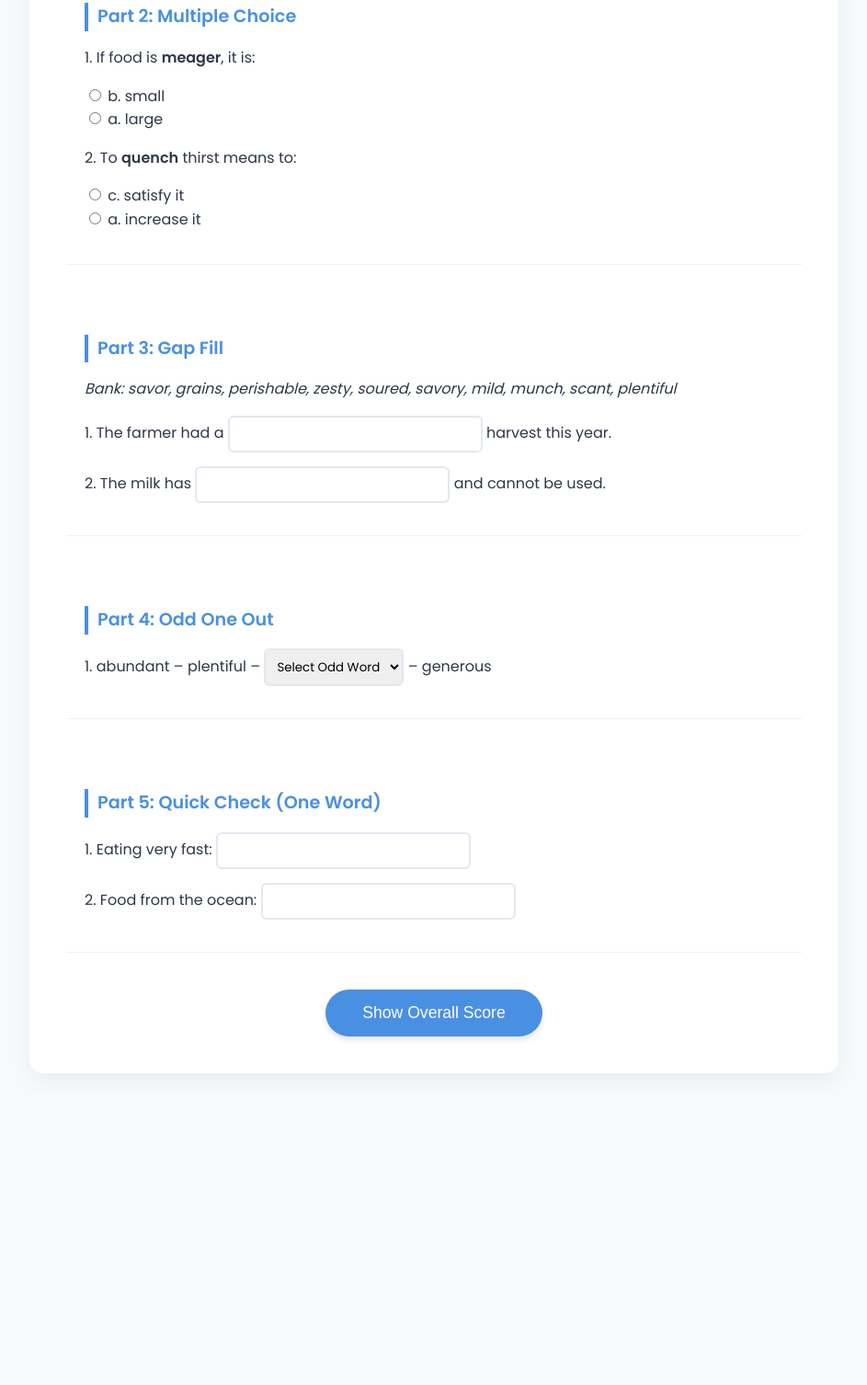
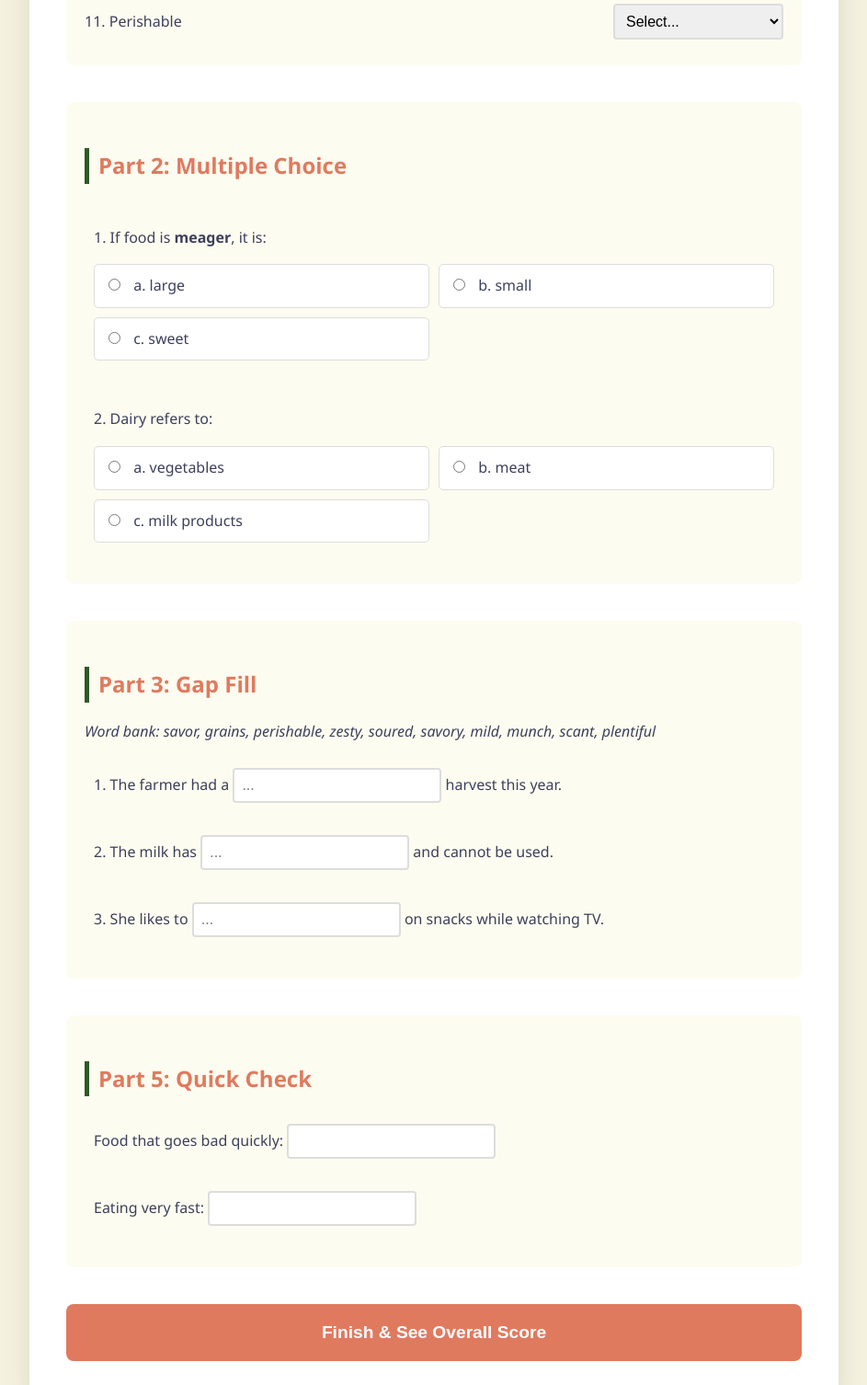
Before and after one commit to khr824/ieltsvocab, a plain HTML site: page index.html in a window 1280 px wide. Shown: the part 534-2040 px from the top of the page at 92% size, without its empty margins (168-1111 px from the left). Before the commit the page ends 1721 px from the top, so only its background shows below. Drawn offline with nearby package versions, Linux system fonts and the light colour scheme.

Commit message:
Update index.html

```diff
--- a/index.html
+++ b/index.html
@@ -3,20 +3,21 @@
 <head>
     <meta charset="UTF-8">
     <meta name="viewport" content="width=device-width, initial-scale=1.0">
-    <title>IELTS Vocabulary: Food Edition</title>
-    <link href="https://fonts.googleapis.com/css2?family=Poppins:wght@400;600&display=swap" rel="stylesheet">
+    <title>IELTS Food Vocabulary Interactive Worksheet</title>
+    <link href="https://cdnjs.cloudflare.com/ajax/libs/animate.css/4.1.1/animate.min.css" rel="stylesheet">
     <style>
         :root {
-            --primary: #4a90e2;
-            --success: #48bb78;
-            --error: #f56565;
-            --bg: #f7fafc;
-            --text: #2d3748;
+            --primary: #2d5a27;
+            --secondary: #f4f1de;
+            --accent: #e07a5f;
+            --correct: #81b29a;
+            --wrong: #f2cc8f;
+            --text: #3d405b;
         }
 
         body {
-            font-family: 'Poppins', sans-serif;
-            background-color: var(--bg);
+            font-family: 'Segoe UI', Tahoma, Geneva, Verdana, sans-serif;
+            background-color: var(--secondary);
             color: var(--text);
             line-height: 1.6;
             margin: 0;
@@ -29,162 +30,132 @@
             background: white;
             padding: 40px;
             border-radius: 15px;
-            box-shadow: 0 10px 25px rgba(0,0,0,0.05);
+            box-shadow: 0 10px 30px rgba(0,0,0,0.1);
         }
 
-        h1 { color: var(--primary); text-align: center; margin-bottom: 10px; }
-        p.subtitle { text-align: center; color: #718096; margin-bottom: 40px; }
+        h1 { color: var(--primary); text-align: center; border-bottom: 3px solid var(--accent); padding-bottom: 10px; }
+        h2 { color: var(--accent); margin-top: 30px; border-left: 5px solid var(--primary); padding-left: 10px; }
 
-        section { margin-bottom: 40px; padding: 20px; border-bottom: 1px solid #edf2f7; }
-        h2 { color: var(--primary); font-size: 1.2rem; border-left: 4px solid var(--primary); padding-left: 10px; }
+        .section { margin-bottom: 40px; padding: 20px; border-radius: 8px; background: #fdfcf0; }
 
-        /* Question Styling */
-        .question-block { margin: 15px 0; }
+        /* Question Styles */
+        .question-block { margin-bottom: 15px; padding: 10px; border-radius: 5px; transition: all 0.3s; }
+
         select, input[type="text"] {
             padding: 8px;
-            border: 2px solid #e2e8f0;
-            border-radius: 6px;
+            border: 2px solid #ddd;
+            border-radius: 4px;
+            font-size: 16px;
             outline: none;
-            transition: all 0.3s;
-            font-family: inherit;
         }
 
-        /* Feedback Animations */
-        .correct {
-            border-color: var(--success) !important;
-            background-color: #f0fff4;
-            animation: pulse 0.5s ease-in-out;
-        }
-        .incorrect {
-            border-color: var(--error) !important;
-            background-color: #fff5f5;
-            animation: shake 0.4s ease-in-out;
+        .options-grid { display: grid; grid-template-columns: 1fr 1fr; gap: 10px; margin-top: 10px; }
+
+        label { cursor: pointer; display: block; padding: 10px; background: white; border: 1px solid #ddd; border-radius: 5px; }
+        input[type="radio"] { margin-right: 10px; }
+
+        /* Animation Classes */
+        .correct-anim { background-color: var(--correct) !important; animation: pulse 0.5s; color: white; }
+        .wrong-anim { background-color: var(--wrong) !important; animation: shakeX 0.5s; }
+
+        /* Footer & Score */
+        #score-area {
+            text-align: center;
+            margin-top: 40px;
+            display: none;
+            padding: 20px;
+            background: var(--primary);
+            color: white;
+            border-radius: 10px;
         }
 
-        @keyframes shake {
-            0%, 100% { transform: translateX(0); }
-            25% { transform: translateX(-5px); }
-            75% { transform: translateX(5px); }
+        button.main-btn {
+            display: block;
+            width: 100%;
+            padding: 20px;
+            background: var(--accent);
+            color: white;
+            border: none;
+            border-radius: 8px;
+            font-size: 1.2rem;
+            font-weight: bold;
+            cursor: pointer;
+            transition: transform 0.2s;
         }
 
-        @keyframes pulse {
-            0% { transform: scale(1); }
-            50% { transform: scale(1.05); }
-            100% { transform: scale(1); }
-        }
+        button.main-btn:hover { transform: scale(1.02); background: #d6684d; }
 
-        /* Layout for Parts */
-        .grid-row { display: flex; align-items: center; gap: 10px; margin-bottom: 10px; }
-        .label { flex: 1; }
-
-        /* Buttons */
-        .btn-container { text-align: center; margin-top: 30px; }
-        button {
-            background: var(--primary);
-            color: white;
-            border: none;
-            padding: 15px 40px;
-            font-size: 1.1rem;
-            border-radius: 30px;
-            cursor: pointer;
-            transition: transform 0.2s, background 0.3s;
-            box-shadow: 0 4px 6px rgba(0,0,0,0.1);
-        }
-        button:hover { background: #357abd; transform: translateY(-2px); }
-
-        #score-display {
-            display: none;
-            margin-top: 20px;
-            padding: 20px;
-            background: #ebf8ff;
-            border-radius: 10px;
-            text-align: center;
-            font-weight: bold;
-            font-size: 1.2rem;
-        }
+        .matching-row { display: flex; align-items: center; justify-content: space-between; margin-bottom: 8px; }
     </style>
 </head>
 <body>
 
 <div class="container">
-    <h1>IELTS Vocabulary: Food</h1>
-    <p class="subtitle">Objective: Consolidate food-related vocabulary</p>
+    <h1>IELTS Food Vocabulary</h1>
+    <p style="text-align: center;">Practice and consolidate your understanding of food-related terms.</p>
 
-    <section id="part1">
-        <h2>Part 1: Matching</h2>
-        <p>Match the words to their meanings (a, b, c, d, or e):</p>
+    <div class="section" id="part1">
+        <h2>Part 1: Matching (Food Quantities)</h2>
+        <div class="matching-row" data-ans="d"><span>1. Abundant</span> <select><option value="">Select...</option><option value="a">a. tiny amount</option><option value="d">d. large quantity</option></select></div>
+        <div class="matching-row" data-ans="c"><span>2. Scant</span> <select><option value="">Select...</option><option value="c">c. not enough</option><option value="b">b. more than enough</option></select></div>
+        <div class="matching-row" data-ans="e"><span>3. Generous</span> <select><option value="">Select...</option><option value="e">e. larger than usual</option><option value="a">a. tiny amount</option></select></div>
 
-        <div class="grid-row">
-            <span class="label">1. Abundant (Quantity)</span>
-            <select class="quiz-input" data-ans="d">
-                <option value="">Select...</option>
-                <option value="a">a. very small amount</option>
-                <option value="b">b. more than enough</option>
-                <option value="c">c. not enough</option>
-                <option value="d">d. large in quantity</option>
-            </select>
+        <h2>Part 1: Matching (Condition)</h2>
+        <div class="matching-row" data-ans="a"><span>11. Perishable</span> <select><option value="">Select...</option><option value="a">a. goes bad quickly</option><option value="b">b. covered in fungus</option></select></div>
+    </div>
+
+    <div class="section">
+        <h2>Part 2: Multiple Choice</h2>
+        <div class="question-block" data-type="mcq" data-ans="b">
+            <p>1. If food is <strong>meager</strong>, it is:</p>
+            <div class="options-grid">
+                <label><input type="radio" name="q1" value="a"> a. large</label>
+                <label><input type="radio" name="q1" value="b"> b. small</label>
+                <label><input type="radio" name="q1" value="c"> c. sweet</label>
+            </div>
         </div>
-        <div class="grid-row">
-            <span class="label">12. Perishable (Condition)</span>
-            <select class="quiz-input" data-ans="a">
-                <option value="">Select...</option>
-                <option value="a">a. able to go bad quickly</option>
-                <option value="b">b. covered in fungus</option>
-                <option value="c">c. food becoming bad</option>
-            </select>
+
+        <div class="question-block" data-type="mcq" data-ans="c">
+            <p>2. Dairy refers to:</p>
+            <div class="options-grid">
+                <label><input type="radio" name="q2" value="a"> a. vegetables</label>
+                <label><input type="radio" name="q2" value="b"> b. meat</label>
+                <label><input type="radio" name="q2" value="c"> c. milk products</label>
+            </div>
         </div>
-    </section>
+    </div>
 
-    <section id="part2">
-        <h2>Part 2: Multiple Choice</h2>
-        <div class="question-block">
-            <p>1. If food is <strong>meager</strong>, it is:</p>
-            <label><input type="radio" name="q2_1" value="b" class="quiz-radio"> b. small</label><br>
-            <label><input type="radio" name="q2_1" value="a" class="quiz-radio"> a. large</label>
+    <div class="section">
+        <h2>Part 3: Gap Fill</h2>
+        <p><em>Word bank: savor, grains, perishable, zesty, soured, savory, mild, munch, scant, plentiful</em></p>
+        <div class="question-block" data-type="fill" data-ans="plentiful">
+            1. The farmer had a <input type="text" placeholder="..."> harvest this year.
         </div>
-        <div class="question-block">
-            <p>2. To <strong>quench</strong> thirst means to:</p>
-            <label><input type="radio" name="q2_2" value="c" class="quiz-radio"> c. satisfy it</label><br>
-            <label><input type="radio" name="q2_2" value="a" class="quiz-radio"> a. increase it</label>
+        <div class="question-block" data-type="fill" data-ans="soured">
+            2. The milk has <input type="text" placeholder="..."> and cannot be used.
         </div>
-    </section>
+        <div class="question-block" data-type="fill" data-ans="munch">
+            3. She likes to <input type="text" placeholder="..."> on snacks while watching TV.
+        </div>
+    </div>
 
-    <section id="part3">
-        <h2>Part 3: Gap Fill</h2>
-        <p><em>Bank: savor, grains, perishable, zesty, soured, savory, mild, munch, scant, plentiful</em></p>
-        <div class="question-block">
-            1. The farmer had a <input type="text" class="quiz-input" data-ans="plentiful"> harvest this year.
+    <div class="section">
+        <h2>Part 5: Quick Check</h2>
+        <div class="question-block" data-type="fill" data-ans="perishable">
+            Food that goes bad quickly: <input type="text">
         </div>
-        <div class="question-block">
-            2. The milk has <input type="text" class="quiz-input" data-ans="soured"> and cannot be used.
+        <div class="question-block" data-type="fill" data-ans="devour">
+            Eating very fast: <input type="text">
         </div>
-    </section>
+    </div>
 
-    <section id="part4">
-        <h2>Part 4: Odd One Out</h2>
-        <div class="question-block">
-            1. abundant – plentiful – <select class="quiz-input" data-ans="meager">
-                <option value="">Select Odd Word</option>
-                <option value="abundant">abundant</option>
-                <option value="plentiful">plentiful</option>
-                <option value="meager">meager</option>
-            </select> – generous
-        </div>
-    </section>
+    <button class="main-btn" onclick="calculateScore()">Finish & See Overall Score</button>
 
-    <section id="part5">
-        <h2>Part 5: Quick Check (One Word)</h2>
-        <div class="question-block">
-            1. Eating very fast: <input type="text" class="quiz-input" data-ans="devour">
-        </div>
-        <div class="question-block">
-            2. Food from the ocean: <input type="text" class="quiz-input" data-ans="seafood">
-        </div>
-    </section>
-
-    <div class="btn-container">
-        <button onclick="calculateScore()">Show Overall Score</button>
-        <div id="score-display"></div>
+    <div id="score-area" class="animate__animated">
+        <h2 style="color: white; border: none;">Your Results</h2>
+        <p id="score-text" style="font-size: 2rem; font-weight: bold;"></p>
+        <p id="feedback-text"></p>
+        <button onclick="location.reload()" style="background: white; color: var(--primary); padding: 10px; border: none; border-radius: 5px; cursor: pointer;">Try Again</button>
     </div>
 </div>
 
@@ -193,47 +164,54 @@
         let score = 0;
         let total = 0;
 
-        // Check Text Inputs and Selects
-        const inputs = document.querySelectorAll('.quiz-input');
+        // Check Matching & Gap Fills
+        const inputs = document.querySelectorAll('select, input[type="text"]');
         inputs.forEach(input => {
             total++;
+            const parent = input.closest('div');
+            const correctAns = parent.getAttribute('data-ans');
             const userAns = input.value.trim().toLowerCase();
-            const correctAns = input.getAttribute('data-ans').toLowerCase();
 
             if (userAns === correctAns) {
                 score++;
-                input.classList.remove('incorrect');
-                input.classList.add('correct');
+                parent.classList.add('correct-anim', 'animate__animated');
+                parent.classList.remove('wrong-anim');
             } else {
-                input.classList.remove('correct');
-                input.classList.add('incorrect');
+                parent.classList.add('wrong-anim', 'animate__animated');
+                parent.classList.remove('correct-anim');
             }
         });
 
-        // Check Radio Buttons
-        const radioGroups = ['q2_1', 'q2_2']; // Add all names here
-        radioGroups.forEach(groupName => {
+        // Check MCQs
+        const mcqs = document.querySelectorAll('.question-block[data-type="mcq"]');
+        mcqs.forEach(mcq => {
             total++;
-            const selected = document.querySelector(`input[name="${groupName}"]:checked`);
-            const allInGroup = document.querySelectorAll(`input[name="${groupName}"]`);
+            const correctAns = mcq.getAttribute('data-ans');
+            const selected = mcq.querySelector('input[type="radio"]:checked');
 
-            // For feedback simplicity, we color the parent label
-            if (selected && selected.value === 'b' || (groupName === 'q2_2' && selected?.value === 'c')) {
-                // Simplified logic for example:
-                // In a full app, you'd map answers to names
+            if (selected && selected.value === correctAns) {
                 score++;
-                selected.parentElement.style.color = 'var(--success)';
-            } else if (selected) {
-                selected.parentElement.style.color = 'var(--error)';
+                mcq.classList.add('correct-anim', 'animate__animated');
+            } else {
+                mcq.classList.add('wrong-anim', 'animate__animated');
             }
         });
 
-        const display = document.getElementById('score-display');
-        display.style.display = 'block';
-        display.innerHTML = `Your Score: ${score} / ${total}<br>` +
-                           (score === total ? "🌟 Perfect! You're a Foodie Expert!" : "Keep practicing!");
+        // Show Score
+        const scoreArea = document.getElementById('score-area');
+        const scoreText = document.getElementById('score-text');
+        scoreArea.style.display = 'block';
+        scoreArea.classList.add('animate__fadeInUp');
+        scoreText.innerText = `${score} / ${total}`;
 
-        display.scrollIntoView({ behavior: 'smooth' });
+        let feedback = "";
+        if (score === total) feedback = "Perfect! You're a food vocab expert!";
+        else if (score > total/2) feedback = "Great job! Almost there.";
+        else feedback = "Keep practicing! Review the definitions and try again.";
+
+        document.getElementById('feedback-text').innerText = feedback;
+
+        window.scrollTo({ top: document.body.scrollHeight, behavior: 'smooth' });
     }
 </script>
 
```
